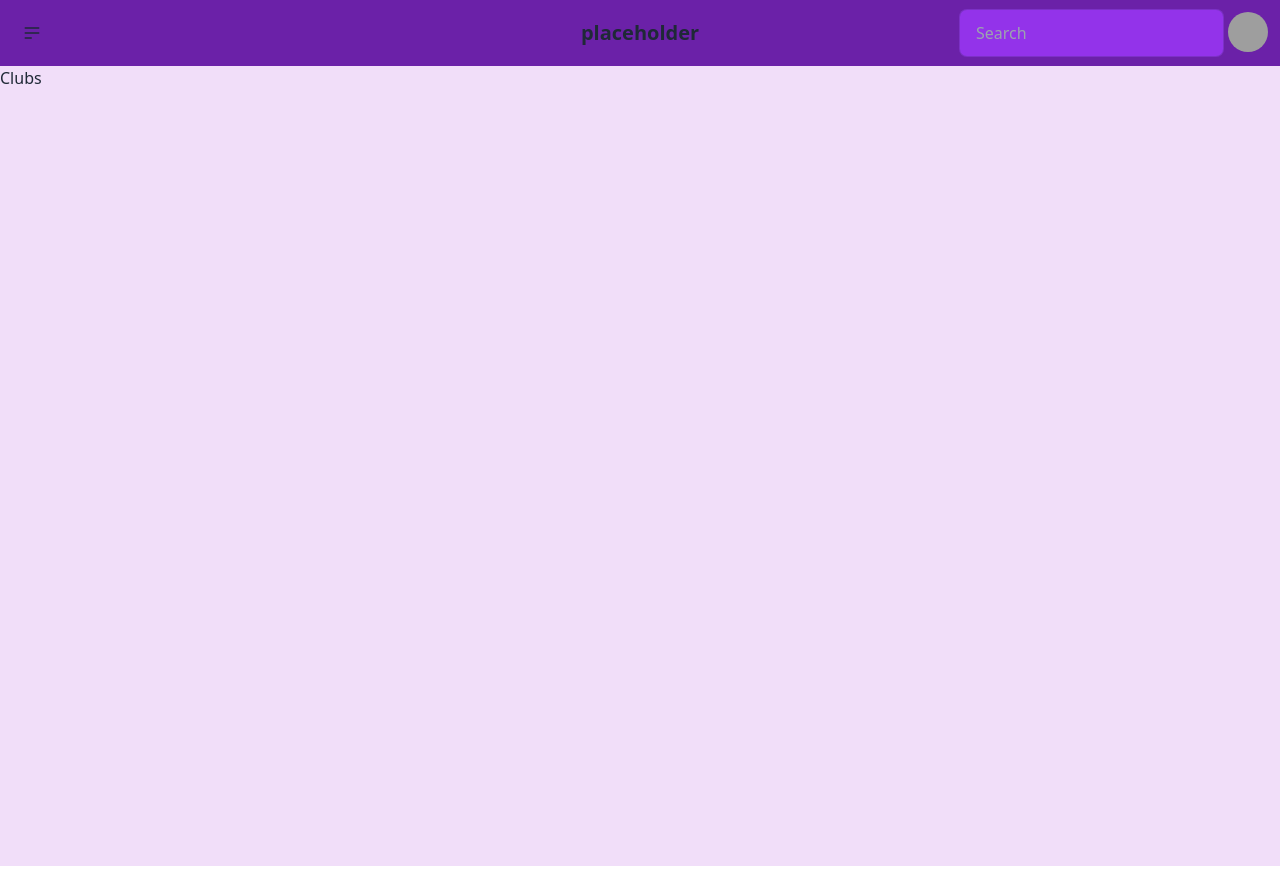
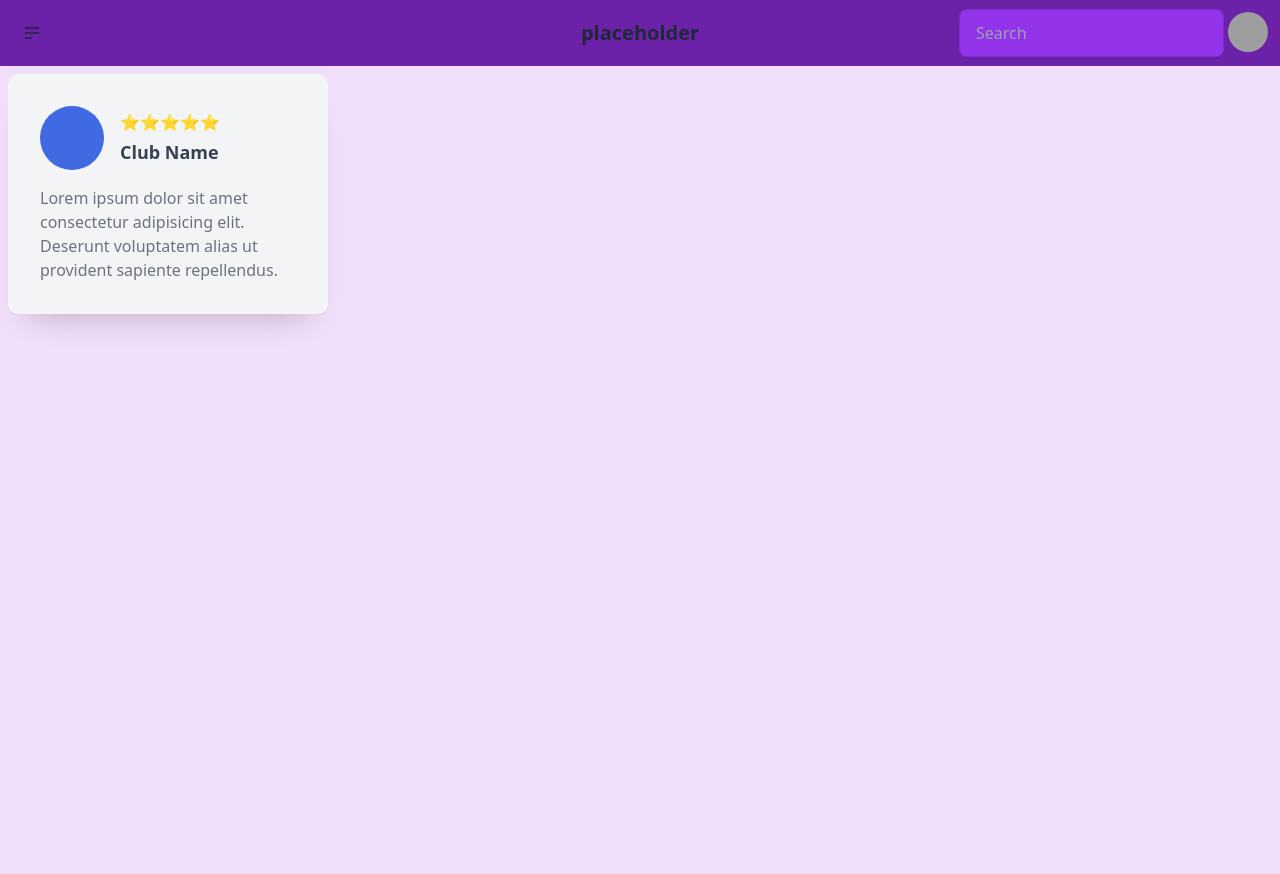
Before and after one commit to Youssup/CommUnity, a Vue app in the folder client/: page /clubs in a window 1280 px wide. Built offline with nearby package versions, Linux system fonts and the light colour scheme; grey boxes are pictures that could not be loaded.

Commit message:
setup club card display

```diff
--- /dev/null
+++ b/client/src/components/ClubCard.vue
@@ -0,0 +1,85 @@
+<script setup lang="ts">
+
+
+</script>
+
+<template>
+  <meta charset="UTF-8">
+<!-- /* From Uiverse.io by Yaya12085 */  -->
+    <div class="card">
+          <div class="header">
+            <div class="rating"></div>
+            <div>
+              <div class="stars">
+                <p>&#11088;&#11088;&#11088;&#11088;&#11088;</p>
+              </div>
+              <p class="name">Club Name</p>
+            </div>
+          </div>
+
+          <p class="message">
+            Lorem ipsum dolor sit amet consectetur adipisicing elit. Deserunt
+            voluptatem alias ut provident sapiente repellendus.
+          </p>
+    </div>
+
+</template>
+
+<style scoped>
+
+
+/* From Uiverse.io by Yaya12085 */
+.card {
+  margin: 0.5rem;
+  background-color: rgba(243, 244, 246, 1);
+  padding: 2rem;
+  max-width: 320px;
+  border-radius: 10px;
+  box-shadow: 0 20px 30px -20px rgba(5, 5, 5, 0.24);
+}
+
+.header {
+  display: flex;
+  align-items: center;
+  grid-gap: 1rem;
+  gap: 1rem;
+}
+
+.header .rating {
+  height: 4rem;
+  width: 4rem;
+  border-radius: 9999px;
+  background-color: royalblue;
+}
+
+.stars {
+  display: flex;
+  justify-content: center;
+  grid-gap: 0.125rem;
+  gap: 0.125rem;
+  color: rgba(34, 197, 94, 1);
+}
+
+.stars svg {
+  height: 1rem;
+  width: 1rem;
+}
+
+.name {
+  margin-top: 0.25rem;
+  font-size: 1.125rem;
+  line-height: 1.75rem;
+  font-weight: 600;
+  --tw-text-opacity: 1;
+  color: rgba(55, 65, 81, 1);
+}
+
+.message {
+  overflow: hidden;
+  display: -webkit-box;
+  -webkit-box-orient: vertical;
+  margin-top: 1rem;
+  color: rgba(107, 114, 128, 1);
+}
+
+</style>
--- a/client/src/pages/Clubs/index.vue
+++ b/client/src/pages/clubsPage.vue
@@ -1,11 +1,13 @@
 <script setup lang="ts">
-
+import card from"../components/ClubCard.vue"
 </script>
 
 <template>
+
     <div class="container min-h-screen">
-        <h1>Clubs</h1>
+    <card />
     </div>
+
 </template>
 
 <style scoped>
--- a/client/src/router/index.ts
+++ b/client/src/router/index.ts
@@ -12,7 +12,7 @@ const router = createRouter({
     {
       path: '/clubs',
       name: 'clubs',
-      component: () => import('../pages/Clubs/index.vue'),
+      component: () => import('../pages/clubsPage.vue'),
     },
     // {
     //   path: '/about',
```
